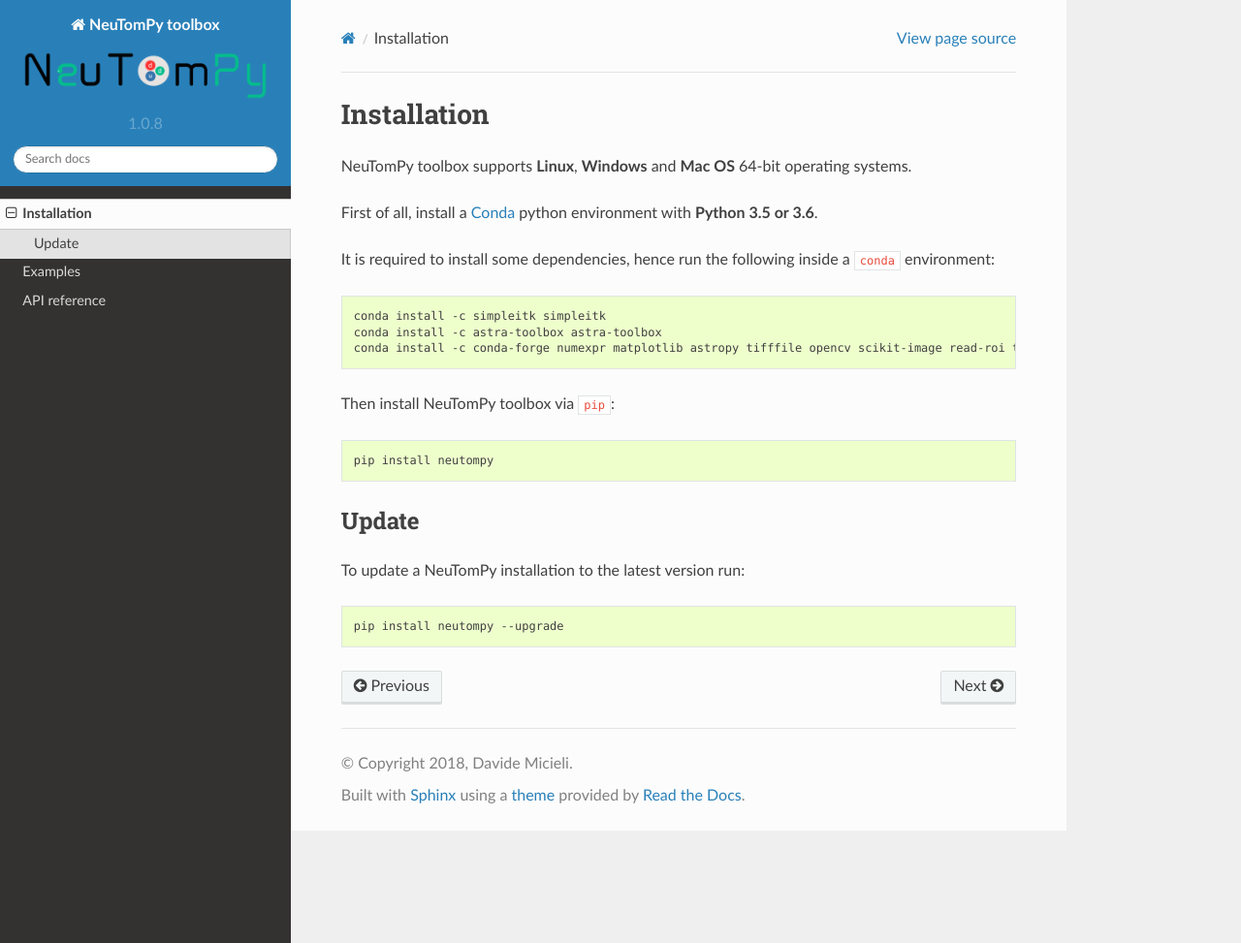
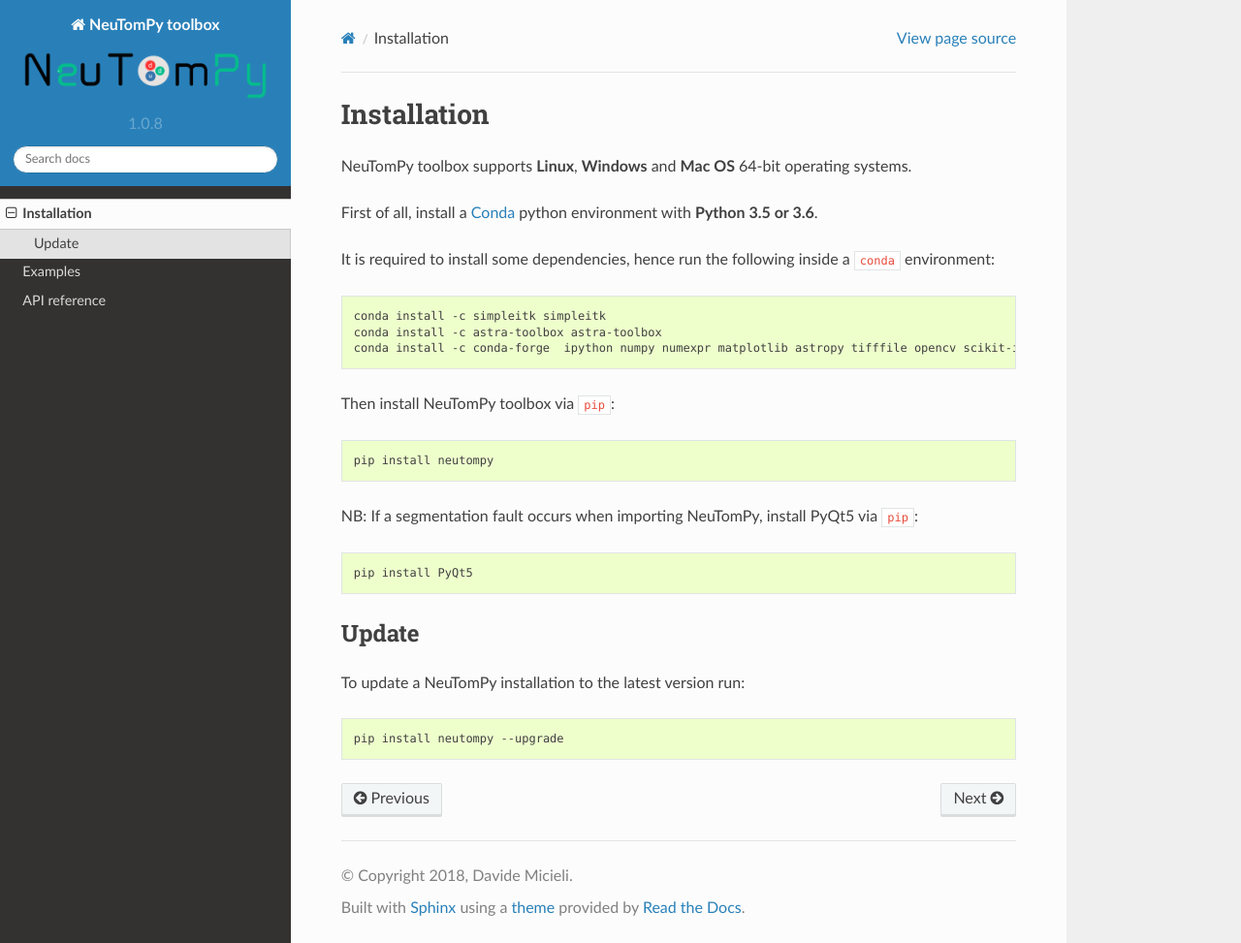
Before and after one commit to dmici/NeuTomPy-toolbox, a Sphinx documentation site: the page built from docs/source/installation.rst, in a window 1280 px wide and 973 px high. Shown: the whole window at 97% size. Built offline with Sphinx 7.4.7 and the Read the Docs theme 2.0.0, drawn with Linux system fonts in a browser that asks for light colours.

Commit message:
update installation in documentation

```diff
--- a/docs/source/installation.rst
+++ b/docs/source/installation.rst
@@ -12,13 +12,19 @@
 
     conda install -c simpleitk simpleitk
     conda install -c astra-toolbox astra-toolbox
-    conda install -c conda-forge numexpr matplotlib astropy tifffile opencv scikit-image read-roi tqdm pywavelets
+    conda install -c conda-forge  ipython numpy numexpr matplotlib astropy tifffile opencv scikit-image read-roi mkl_fft scipy six tqdm pywavelets
 
 Then install NeuTomPy toolbox via ``pip``:
 
 .. code-block:: bash
 
     pip install neutompy
+
+NB: If a segmentation fault occurs when importing NeuTomPy, install PyQt5 via ``pip``:
+
+.. code-block:: bash
+
+    pip install PyQt5
 
 
 Update
```
